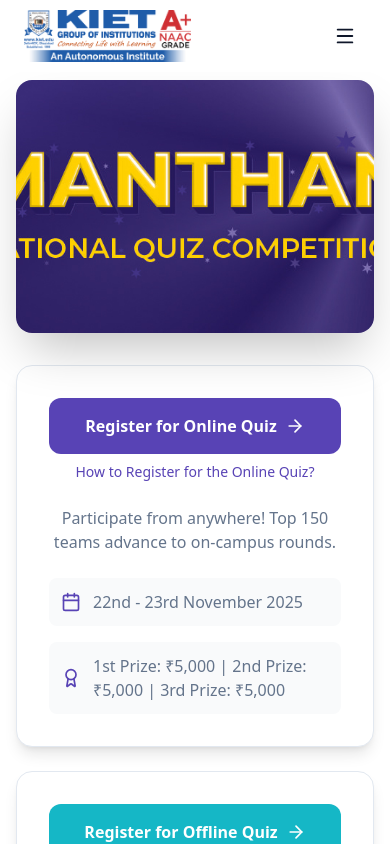
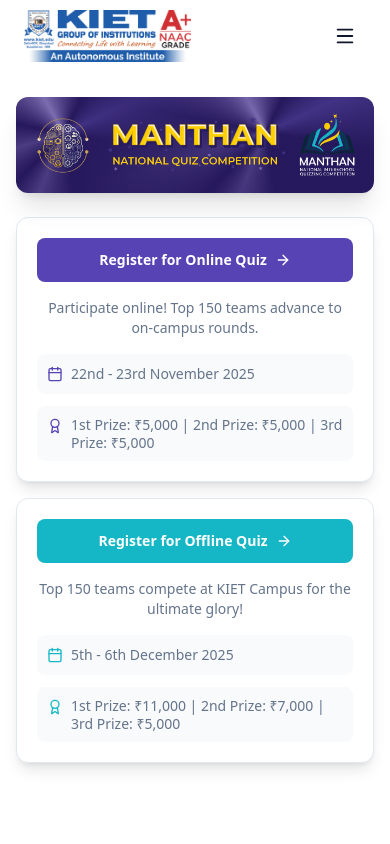
Before and after one commit to shashank-singh-singhania/manthan-website, a Next.js app: page / in a window 390 px wide. Shown: the top 844 px of the page. Built offline with nearby package versions, Linux system fonts and the light colour scheme.

Commit message:
banner responsiveness

```diff
--- a/src/components/HeroSection.jsx
+++ b/src/components/HeroSection.jsx
@@ -5,85 +5,69 @@
   return (
     <section
       id="home"
-      className="min-h-screen flex items-center justify-center py-20 px-4"
+      className="min-h-screen flex items-center justify-center py-20 sm:py-24 md:py-20 px-4 pt-24 sm:pt-28 md:pt-20"
     >
       <div className="max-w-7xl mx-auto w-full">
-        <div className="relative rounded-2xl overflow-hidden shadow-2xl mb-8 group">
-          <div className="relative h-[30vh] md:h-[40vh] lg:h-[40vh] overflow-hidden">
+        <div className="relative rounded-xl sm:rounded-2xl overflow-hidden shadow-xl sm:shadow-2xl mb-6 sm:mb-8 group">
+          <div className="relative w-full overflow-hidden">
             <img
               src="/images/banner.jpg"
               alt="Manthan Event Banner"
-              className="w-full h-full object-cover transition-transform duration-700 group-hover:scale-105"
+              className="w-full h-auto object-contain transition-transform duration-700 group-hover:scale-105"
             />
             <div className="absolute inset-0 bg-linear-to-t from-black/20 to-transparent opacity-0 group-hover:opacity-100 transition-opacity duration-500"></div>
           </div>
         </div>
 
-        <div className="grid md:grid-cols-2 gap-6">
-          <div className="bg-white rounded-2xl p-8 shadow-lg border border-border hover:shadow-xl transition-all duration-300 hover:-translate-y-1 animate-fade-in">
+        <div className="grid grid-cols-1 md:grid-cols-2 gap-4 sm:gap-6">
+          <div className="bg-white rounded-xl sm:rounded-2xl p-5 sm:p-6 md:p-8 shadow-lg border border-border hover:shadow-xl transition-all duration-300 hover:-translate-y-1 animate-fade-in">
             <Link
               href="/registration/online"
-              className="w-full bg-primary hover:bg-primary/80 text-white font-semibold py-4 px-6 rounded-xl transition-all duration-200 flex items-center justify-center mb-2 group/btn"
+              className="w-full bg-primary hover:bg-primary/80 text-white font-semibold py-3 sm:py-4 px-4 sm:px-6 rounded-lg sm:rounded-xl transition-all duration-200 flex items-center justify-center mb-4 group/btn text-sm sm:text-base"
             >
               Register for Online Quiz
-              <ArrowRight className="ml-2 w-5 h-5 transition-transform group-hover/btn:translate-x-1" />
+              <ArrowRight className="ml-2 w-4 h-4 sm:w-5 sm:h-5 transition-transform group-hover/btn:translate-x-1" />
             </Link>
 
-            <a
-              href=""
-              // target="_blank"
-              className="flex items-center justify-center text-sm text-primary font-medium mb-6 hover:text-primary/80"
-            >
-              How to Register for the Online Quiz?
-            </a>
-
-            <p className="text-textLight mb-6 text-center">
-              Participate from anywhere! Top 150 teams advance to on-campus
-              rounds.
+            <p className="text-textLight mb-4 sm:mb-6 text-center text-sm sm:text-base">
+              Participate online! Top 150 teams advance to on-campus rounds.
             </p>
 
-            <div className="space-y-4">
-              <div className="flex items-center text-textLight bg-gray-50 p-3 rounded-lg transition-all duration-200 hover:bg-primary/5">
-                <Calendar className="w-5 h-5 mr-3 text-primary shrink-0" />
+            <div className="space-y-3 sm:space-y-4">
+              <div className="flex items-center text-textLight bg-gray-50 p-2.5 sm:p-3 rounded-lg transition-all duration-200 hover:bg-primary/5 text-sm sm:text-base">
+                <Calendar className="w-4 h-4 sm:w-5 sm:h-5 mr-2 sm:mr-3 text-primary shrink-0" />
                 <span>22nd - 23rd November 2025</span>
               </div>
-              <div className="flex items-center text-textLight bg-gray-50 p-3 rounded-lg transition-all duration-200 hover:bg-primary/5">
-                <Award className="w-5 h-5 mr-3 text-primary shrink-0" />
-                <span>
+              <div className="flex items-start text-textLight bg-gray-50 p-2.5 sm:p-3 rounded-lg transition-all duration-200 hover:bg-primary/5 text-sm sm:text-base">
+                <Award className="w-4 h-4 sm:w-5 sm:h-5 mr-2 sm:mr-3 text-primary shrink-0 mt-0.5" />
+                <span className="leading-tight">
                   1st Prize: ₹5,000 | 2nd Prize: ₹5,000 | 3rd Prize: ₹5,000
                 </span>
               </div>
             </div>
           </div>
 
-          <div className="bg-white rounded-2xl p-8 shadow-lg border border-border hover:shadow-xl transition-all duration-300 hover:-translate-y-1 animate-fade-in-delay">
+          <div className="bg-white rounded-xl sm:rounded-2xl p-5 sm:p-6 md:p-8 shadow-lg border border-border hover:shadow-xl transition-all duration-300 hover:-translate-y-1 animate-fade-in-delay">
             <Link
               href="/registration/offline"
-              className="w-full bg-accent hover:bg-accent/80 text-white font-semibold py-4 px-6 rounded-xl transition-all duration-200 flex items-center justify-center mb-2 group/btn"
+              className="w-full bg-accent hover:bg-accent/80 text-white font-semibold py-3 sm:py-4 px-4 sm:px-6 rounded-lg sm:rounded-xl transition-all duration-200 flex items-center justify-center mb-4 group/btn text-sm sm:text-base"
             >
               Register for Offline Quiz
-              <ArrowRight className="ml-2 w-5 h-5 transition-transform group-hover/btn:translate-x-1" />
+              <ArrowRight className="ml-2 w-4 h-4 sm:w-5 sm:h-5 transition-transform group-hover/btn:translate-x-1" />
             </Link>
 
-            <a
-              href=""
-              // target="_blank"
-              className="flex items-center justify-center text-sm text-accent font-medium mb-6 hover:text-accent/80"
-            >
-              How to Register for the Offline Quiz?
-            </a>
-            <p className="text-textLight mb-6 text-center">
+            <p className="text-textLight mb-4 sm:mb-6 text-center text-sm sm:text-base">
               Top 150 teams compete at KIET Campus for the ultimate glory!
             </p>
 
-            <div className="space-y-4">
-              <div className="flex items-center text-textLight bg-gray-50 p-3 rounded-lg transition-all duration-200 hover:bg-accent/5">
-                <Calendar className="w-5 h-5 mr-3 text-accent shrink-0" />
+            <div className="space-y-3 sm:space-y-4">
+              <div className="flex items-center text-textLight bg-gray-50 p-2.5 sm:p-3 rounded-lg transition-all duration-200 hover:bg-accent/5 text-sm sm:text-base">
+                <Calendar className="w-4 h-4 sm:w-5 sm:h-5 mr-2 sm:mr-3 text-accent shrink-0" />
                 <span>5th - 6th December 2025</span>
               </div>
-              <div className="flex items-center text-textLight bg-gray-50 p-3 rounded-lg transition-all duration-200 hover:bg-accent/5">
-                <Award className="w-5 h-5 mr-3 text-accent shrink-0" />
-                <span>
+              <div className="flex items-start text-textLight bg-gray-50 p-2.5 sm:p-3 rounded-lg transition-all duration-200 hover:bg-accent/5 text-sm sm:text-base">
+                <Award className="w-4 h-4 sm:w-5 sm:h-5 mr-2 sm:mr-3 text-accent shrink-0 mt-0.5" />
+                <span className="leading-tight">
                   1st Prize: ₹11,000 | 2nd Prize: ₹7,000 | 3rd Prize: ₹5,000
                 </span>
               </div>
```
